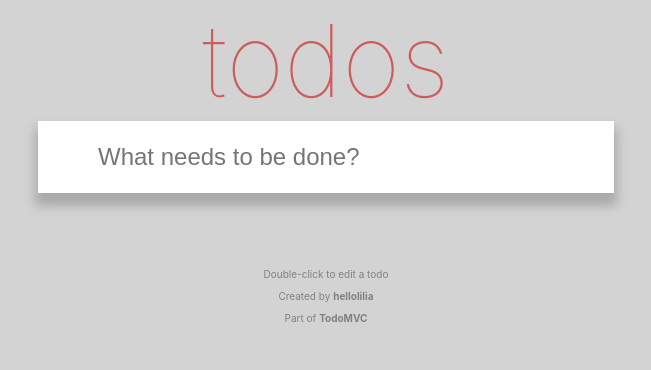
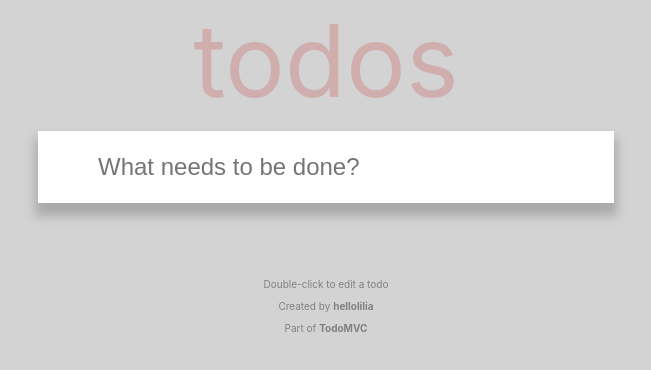
Before and after one commit to hellolilia/todo-list, a React (Create React App) app: page / in a window 1280 px wide. Shown: the top 370 px of the page, without its empty margins (314-965 px from the left). Built offline with nearby package versions, Linux system fonts and the light colour scheme.

Commit message:
feat: add opacity in header

```diff
--- a/src/components/header/index.css
+++ b/src/components/header/index.css
@@ -1,6 +1,7 @@
 .header {
     color: indianred;
-    font-weight: lighter;
     text-align: center;
     font-size: 100px;
+    opacity: 30%;
+    margin-bottom: 10px;
 }
```
